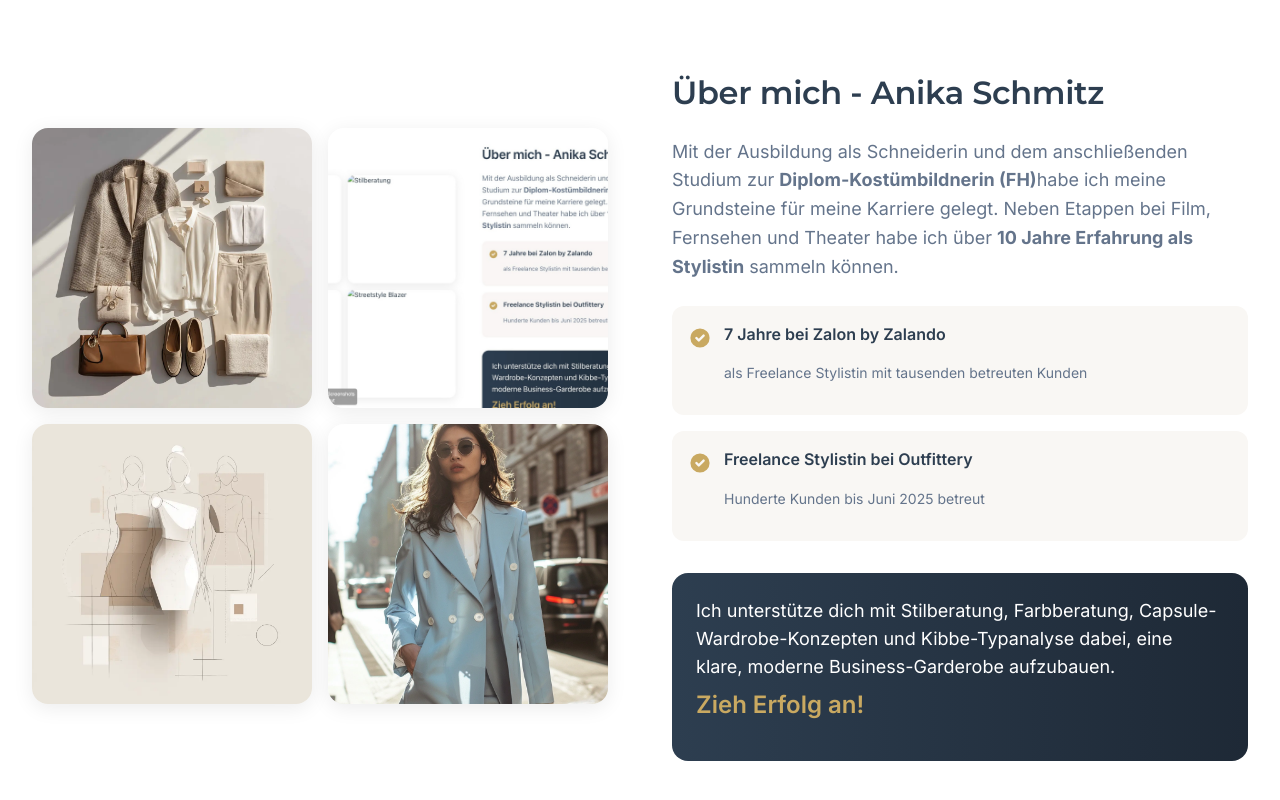
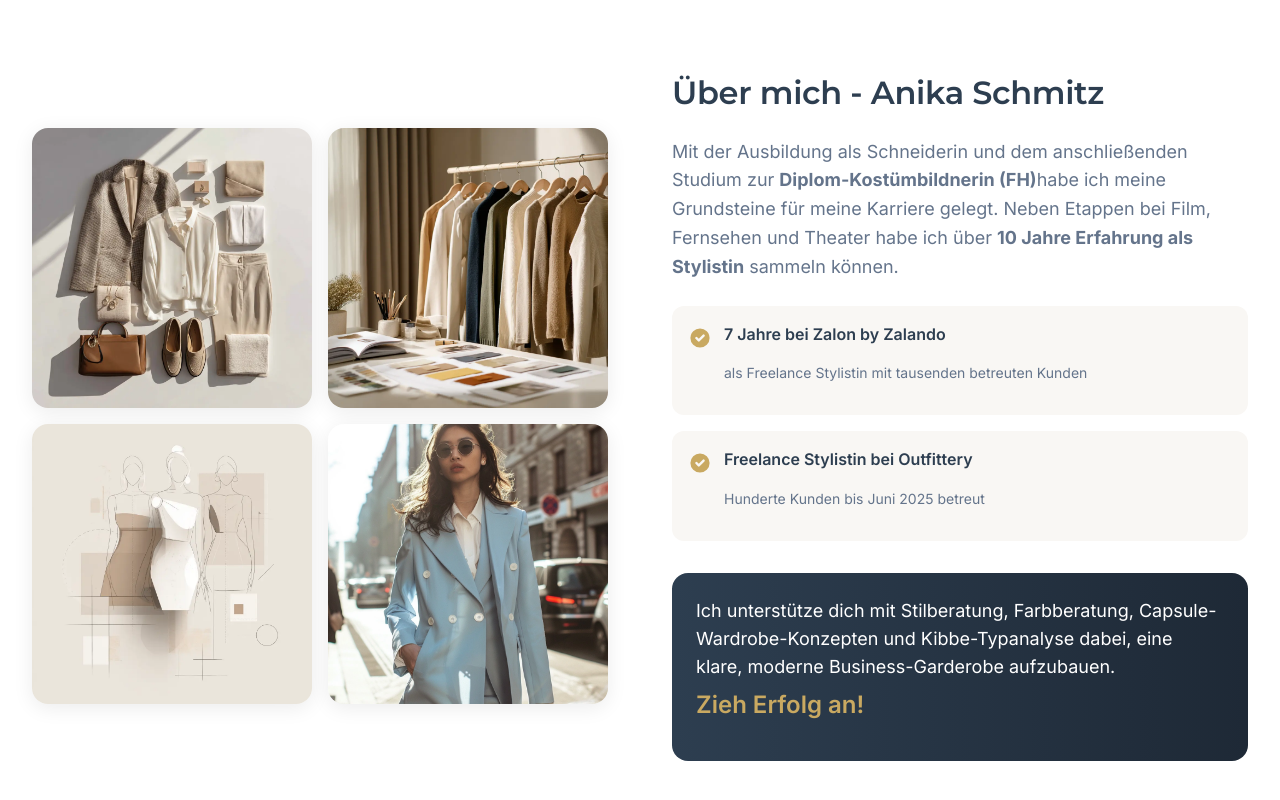
Before and after one commit to SEO-Agentur/businessstylist, a Next.js app: page / in a window 1280 px wide. Shown: the part 3477-4277 px from the top of the page. Built offline with nearby package versions, Linux system fonts and the light colour scheme; no server answers; the database is empty; a web font is replaced by a local one.

Commit message:
Update 'Über mich' image with stilberatung link

```diff
--- a/app/page.tsx
+++ b/app/page.tsx
@@ -358,11 +358,13 @@ export default function HomePage() {
                   />
                 </div>
                 <div className="aspect-square rounded-xl overflow-hidden shadow-card">
-                  <img
-                    src="/image.png"
-                    alt="Stilberatung"
-                    className="w-full h-full object-cover"
-                  />
+                  <a href="/stilberatung" title="Stilberatung">
+                    <img
+                      src="/stilberatung copy.webp"
+                      alt="Stilberatung"
+                      className="w-full h-full object-cover"
+                    />
+                  </a>
                 </div>
                 <div className="aspect-square rounded-xl overflow-hidden shadow-card">
                   <img
```
Also changed, not shown: public/stilberatung copy.webp (added).
